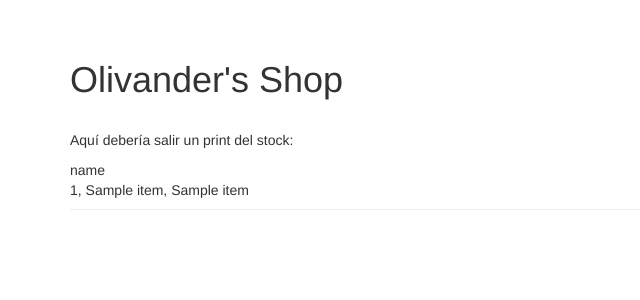
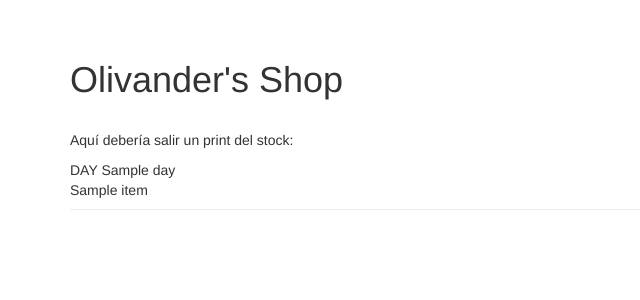
Before and after one commit to DanyZurita/ProyectoOllivanders, a Flask app: template app/templates/home.html in a window 1280 px wide. Shown: the part 52-352 px from the top of the page, without its empty margins (0-640 px from the left). Run offline with Flask 2, Linux system fonts and the light colour scheme; the template is opened without the code that fills it: most values are stand-ins (such as "Sample title", 1, 10 or a date in 2020); parts of the project's set-up code (start-up, migrations or seed data) failed here and were passed over; some libraries are stand-ins or nearby versions.

Commit message:
fix(home):Adaptar home a nueva estructura

```diff
--- a/app/routes.py
+++ b/app/routes.py
@@ -10,7 +10,7 @@ def index():
 
 @app.route('/home')
 def home():
-    return render_template('home.html', home=main.main(int(0)))
+    return render_template('home.html', stock=main.main(int(0)))
 
 
 @app.route('/update')
--- a/app/templates/home.html
+++ b/app/templates/home.html
@@ -59,15 +59,11 @@
         <br>
         <p>Aquí debería salir un print del stock:</p>
 
-        {% for key in home.keys() %}
-            {{ key }}
-        {% endfor %}
+        DAY {{ day }}
         <br/>
-        {% for day in home.values() %}
-            {% for item in day %}
-                {{ item[0] }}, {{ item[1] }}, {{ item[2] }}
-                <br/>
-            {% endfor %}
+        {% for item in stock %}
+            {{ item }}
+            <br/>
         {% endfor %}
 
     </div>
```
Also changed, not shown: 3 other files.
